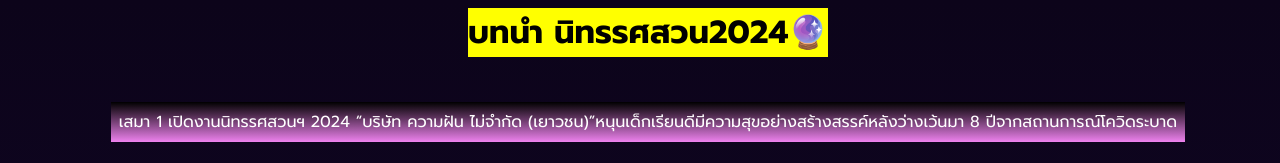
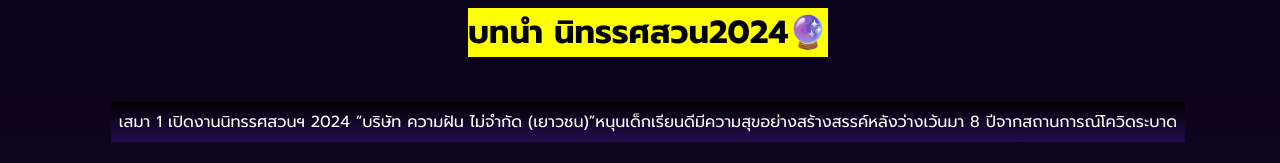
Before and after one commit to TulSK/TulSK, a plain HTML site: page intro.html in a window 1280 px wide. Shown: the top 163 px of the page. Drawn offline with Linux system fonts and the light colour scheme.

Commit message:
Update intro.html

```diff
--- a/intro.html
+++ b/intro.html
@@ -40,7 +40,7 @@
 		display: inline-block;
 	}
 	.box{
-		background: linear-gradient(black,violet);
+		background: linear-gradient(black,rgb(33, 11, 78));
 		padding: 8px;
 		display: inline-block;
 	}
```
